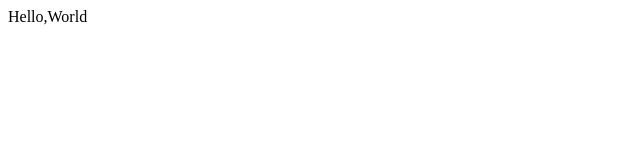
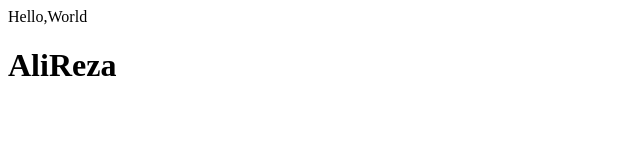
Before and after one commit to alirezakarami76/FirstOne, a plain HTML site: page index.html in a window 1280 px wide. Shown: the whole page, without its empty margins (0-640 px from the left). Drawn offline with Linux system fonts and the light colour scheme.

Commit message:
add heading

```diff
--- a/index.html
+++ b/index.html
@@ -7,5 +7,6 @@
 </head>
 <body>
     Hello,World
+    <h1>AliReza</h1>
 </body>
 </html>
```
Also changed, not shown: style.css (added).
